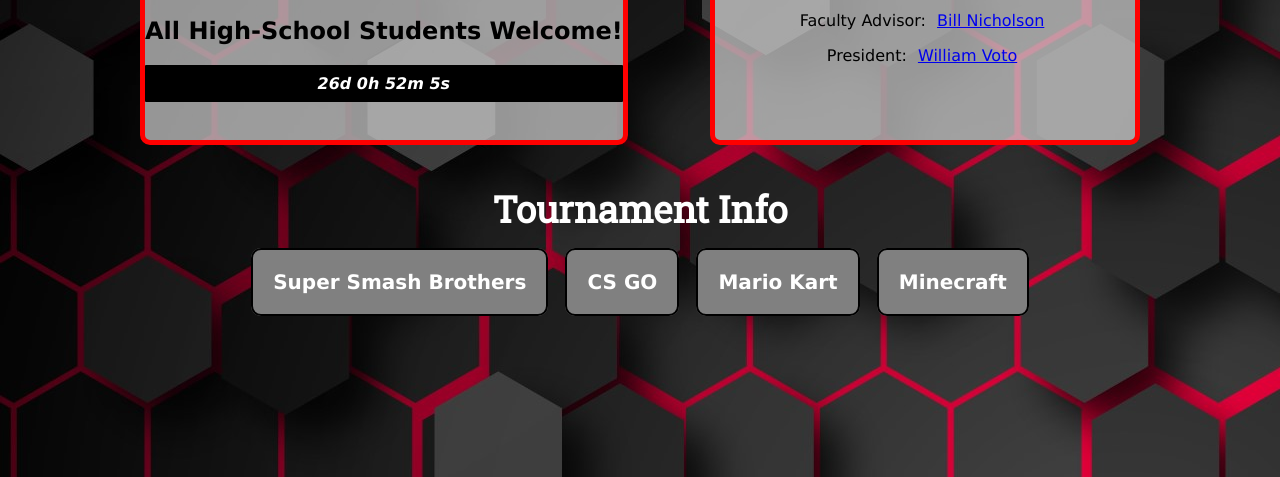
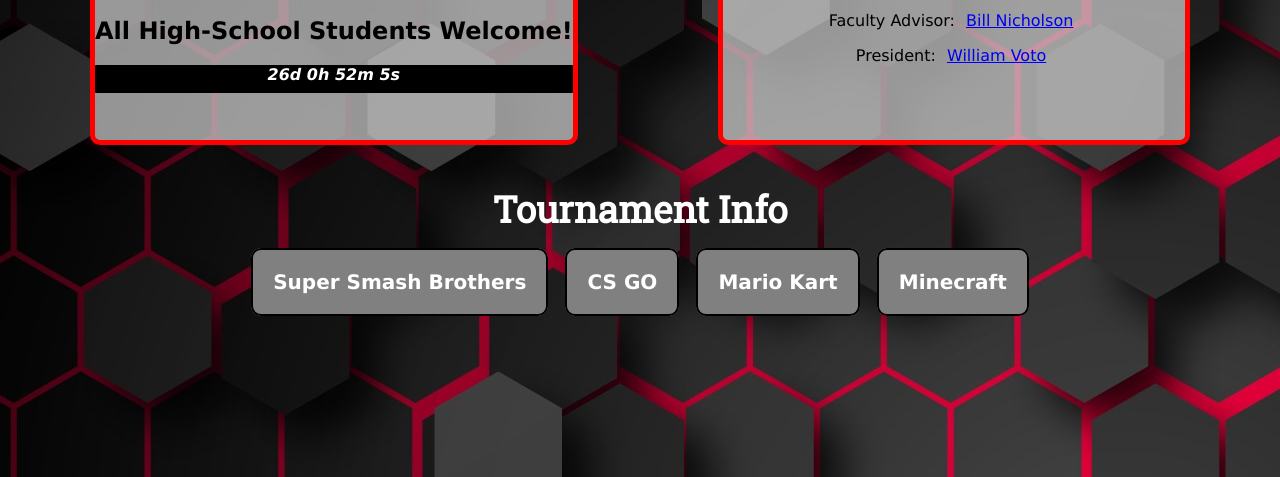
Before and after one commit to IsaiahDicristoforo/LAN, a plain HTML site: page index.html in a window 1280 px wide. Shown: the part 323-800 px from the top of the page. Drawn offline with Linux system fonts and the light colour scheme.

Commit message:
test push

```diff
--- a/css-files/main-style.css
+++ b/css-files/main-style.css
@@ -4,7 +4,7 @@ html {
   overflow-y: scroll;
 }
 #wrapper {
-  width: 1000px;
+  width: 1100px;
   min-height: 600px;
   margin: 0 auto;
   padding: 0;
@@ -29,6 +29,8 @@ header h1, nav p {
   color: white;
   font-family: "Roboto Slab", sans-serif;
 }
+
+
 .info-parent-div {
   min-height: 301px;
   margin: 3em auto;
@@ -45,7 +47,7 @@ header h1, nav p {
   float: left;
   height: 300px;
 }
-.count-time {
+.count-time { // javascript
    padding-top: 9px;
    padding-bottom:9px;
    display:block;
```
Also changed, not shown: smash.html (+1 -1 lines).
